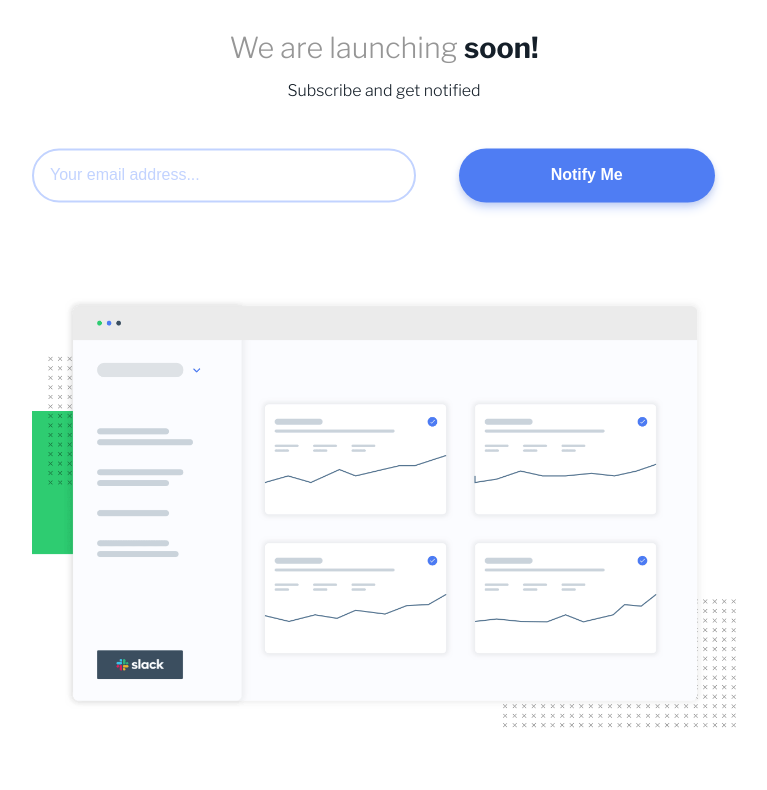
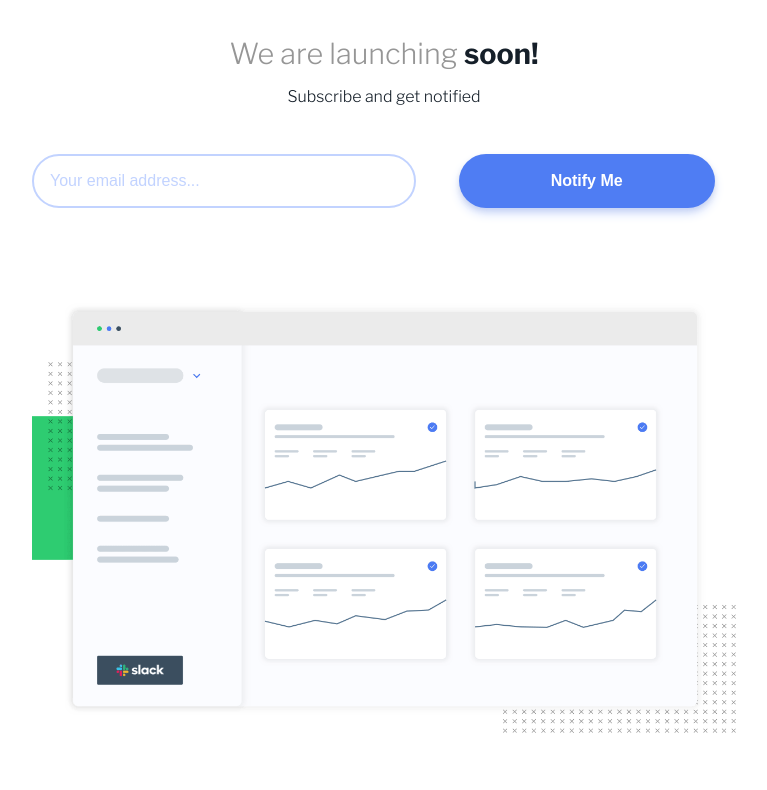
Before and after one commit to DefinitelyObsessed/Ping-single-column-coming-soon-page-24, a plain HTML site: page index.html in a window 1280 px wide. Shown: the part 190-980 px from the top of the page, without its empty margins (256-1023 px from the left). Drawn offline with nearby package versions, Linux system fonts and the light colour scheme.

Commit message:
Margin Top of Main (CSS)

```diff
--- a/style.css
+++ b/style.css
@@ -77,11 +77,14 @@ button, input, em {
 
 /* Main */
 main {
-  left: 50%;
-  position: absolute;
-  top: 50%;
+  align-items: center;
+  display: flex;
+  justify-content: center;
+}
+
+.semi-main {
+  margin-top: max(18vh,150px);
   text-align: center;
-  transform: translate(-50%, -25%);
   width: 85vw;
 }
 
@@ -238,7 +241,7 @@ em.error-message {
 }
 
 @media (min-width:900px) {
-  main {
+  .semi-main {
     width: 55vw;
   }
 
@@ -260,7 +263,7 @@ em.error-message {
 }
 
 @media (min-width:1300px) {
-  main {
+  .semi-main {
     width: 50vw;
   }
 
```
